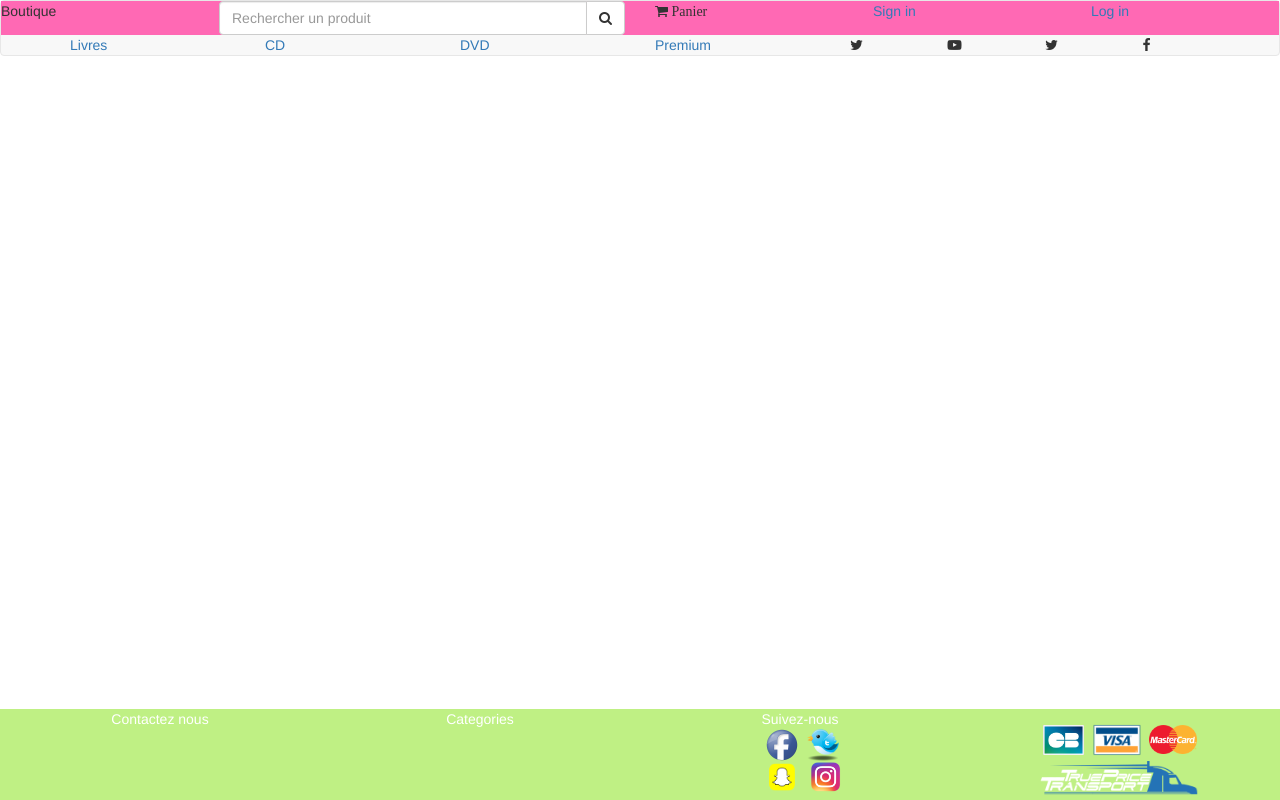
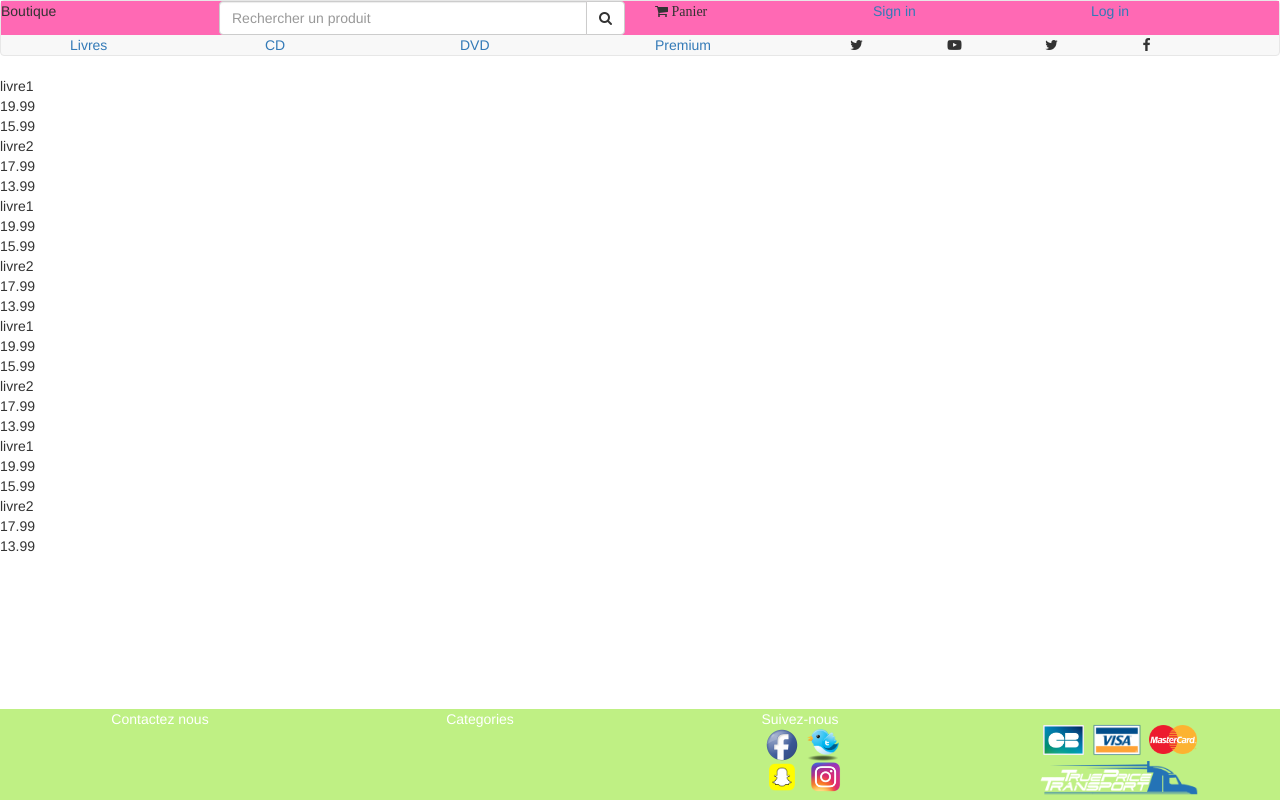
Before and after one commit to jimetevenard/Logos-Boutique-Front, an Angular app: page / in a window 1280 px wide. Built offline with nearby package versions, Linux system fonts and the light colour scheme; data requests are answered from the project's data file; what angular-font-awesome would draw is missing.

Commit message:
product-list + jsonServer + produitService

```diff
--- a/src/app/app.component.html
+++ b/src/app/app.component.html
@@ -1,2 +1,2 @@
-<!--The content below is only a placeholder and can be replaced.-->
 <app-header></app-header>
+<product-list [listeProduit]="produits"></product-list>
--- a/src/app/app.component.ts
+++ b/src/app/app.component.ts
@@ -1,4 +1,6 @@
 import { Component } from '@angular/core';
+import { Produit } from './models/Produit.model';
+import { ProduitService } from './service/produit.service';
 
 @Component({
   selector: 'app-root',
@@ -6,5 +8,18 @@ import { Component } from '@angular/core';
   styleUrls: ['./app.component.css']
 })
 export class AppComponent {
-  title = 'ttt';
+
+
+  produits: Produit[] = [];
+
+  constructor(private produitService: ProduitService) {
+    this.getAllProduits();
+  }
+
+  getAllProduits(){
+    this.produitService.getAllProduits().subscribe(
+      data => this.produits = data,
+      errorCode => console.log(errorCode)
+    );
+  }
 }
--- /dev/null
+++ b/src/app/jsonServer/db.json
@@ -0,0 +1,124 @@
+{
+    "produits":[
+        {
+            "id": 1,
+            "nom": "livre1",
+            "description": "description1",
+            "prix": 19.99,
+            "quantite": 15,
+            "listeImagesProduit": null,
+            "langue":{
+                "id": 1,
+                "libelle":
+                "francais",
+                "codeIso": "codeIso1"
+            },
+            "prixPremium": 15.99
+        },
+        {
+            "id": 2,
+            "nom": "livre2",
+            "description": "description2",
+            "prix": 17.99,
+            "quantite": 17,
+            "listeImagesProduit": null,
+            "langue":{
+                "id": 2,
+                "libelle":
+                "anglais",
+                "codeIso": "codeIso2"
+            },
+            "prixPremium": 13.99
+        },
+        {
+            "id": 1,
+            "nom": "livre1",
+            "description": "description1",
+            "prix": 19.99,
+            "quantite": 15,
+            "listeImagesProduit": null,
+            "langue":{
+                "id": 1,
+                "libelle":
+                "francais",
+                "codeIso": "codeIso1"
+            },
+            "prixPremium": 15.99
+        },
+        {
+            "id": 2,
+            "nom": "livre2",
+            "description": "description2",
+            "prix": 17.99,
+            "quantite": 17,
+            "listeImagesProduit": null,
+            "langue":{
+                "id": 2,
+                "libelle":
+                "anglais",
+                "codeIso": "codeIso2"
+            },
+            "prixPremium": 13.99
+        },
+        {
+            "id": 1,
+            "nom": "livre1",
+            "description": "description1",
+            "prix": 19.99,
+            "quantite": 15,
+            "listeImagesProduit": null,
+            "langue":{
+                "id": 1,
+                "libelle":
+                "francais",
+                "codeIso": "codeIso1"
+            },
+            "prixPremium": 15.99
+        },
+        {
+            "id": 2,
+            "nom": "livre2",
+            "description": "description2",
+            "prix": 17.99,
+            "quantite": 17,
+            "listeImagesProduit": null,
+            "langue":{
+                "id": 2,
+                "libelle":
+                "anglais",
+                "codeIso": "codeIso2"
+            },
+            "prixPremium": 13.99
+        },
+        {
+            "id": 1,
+            "nom": "livre1",
+            "description": "description1",
+            "prix": 19.99,
+            "quantite": 15,
+            "listeImagesProduit": null,
+            "langue":{
+                "id": 1,
+                "libelle":
+                "francais",
+                "codeIso": "codeIso1"
+            },
+            "prixPremium": 15.99
+        },
+        {
+            "id": 2,
+            "nom": "livre2",
+            "description": "description2",
+            "prix": 17.99,
+            "quantite": 17,
+            "listeImagesProduit": null,
+            "langue":{
+                "id": 2,
+                "libelle":
+                "anglais",
+                "codeIso": "codeIso2"
+            },
+            "prixPremium": 13.99
+        }
+    ]
+}
--- /dev/null
+++ b/src/app/product-block/product-block.component.html
@@ -0,0 +1,5 @@
+<div>
+  <div>{{produit.nom}}</div>
+  <div>{{produit.prix}}</div>
+  <div>{{produit.prixPremium}}</div>
+</div>
--- /dev/null
+++ b/src/app/product-block/product-block.component.ts
@@ -0,0 +1,19 @@
+import { Component, OnInit, Input } from '@angular/core';
+import { Produit } from '../models/Produit.model';
+
+@Component({
+  selector: 'product-block',
+  templateUrl: './product-block.component.html',
+  styleUrls: ['./product-block.component.css']
+})
+export class ProductBlockComponent implements OnInit {
+
+  @Input()
+  produit: Produit;
+
+  constructor() { }
+
+  ngOnInit() {
+  }
+
+}
--- /dev/null
+++ b/src/app/product-list/product-list.component.html
@@ -0,0 +1,5 @@
+<div>
+  <product-block *ngFor="let produit of listeProduit"
+  [produit]="produit"
+  (click)='clicked(produit)'></product-block>
+</div>
--- /dev/null
+++ b/src/app/product-list/product-list.component.ts
@@ -0,0 +1,30 @@
+import { Component, OnInit, Input, Output, EventEmitter } from '@angular/core';
+import { Produit } from '../models/Produit.model';
+
+@Component({
+  selector: 'product-list',
+  templateUrl: './product-list.component.html',
+  styleUrls: ['./product-list.component.css']
+})
+export class ProductListComponent implements OnInit {
+
+  @Input()
+  listeProduit: Produit[];
+
+  @Output()
+  onProduitSelected: EventEmitter<Produit>;
+
+  private produitCourant: Produit;
+
+  clicked(produit: Produit): void {
+    this.produitCourant = produit,
+      this.onProduitSelected.emit(produit);
+  }
+
+  constructor() {
+    this.onProduitSelected = new EventEmitter();
+  }
+  ngOnInit() {
+  }
+
+}
--- /dev/null
+++ b/src/app/service/produit.service.ts
@@ -0,0 +1,17 @@
+import { Injectable } from '@angular/core';
+import {HttpClient, HttpParams } from '@angular/common/http';
+import { Observable } from 'rxjs/Observable';
+import { Produit } from '../models/Produit.model';
+
+@Injectable()
+export class ProduitService {
+
+  baseUrl: string = " http://localhost:3000/produits"
+  constructor(private http: HttpClient) { }
+
+  getAllProduits(): Observable<Produit[]>{
+    return this.http.get<Produit[]>(this.baseUrl);
+  }
+
+
+}
```
Also changed, not shown: src/app/app.module.ts (+12 -3 lines), src/app/product-block/product-block.component.css (added), src/app/product-list/product-list.component.css (added).
